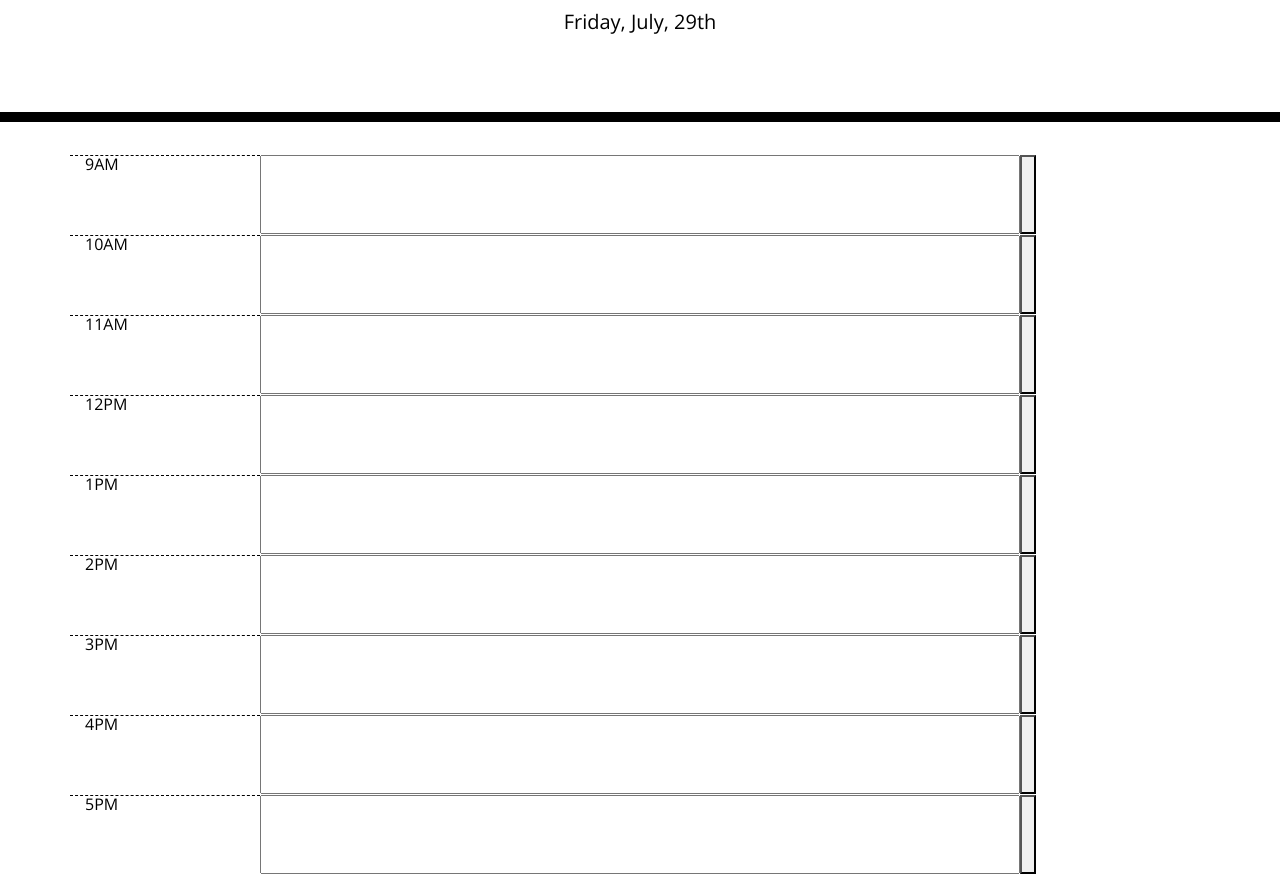
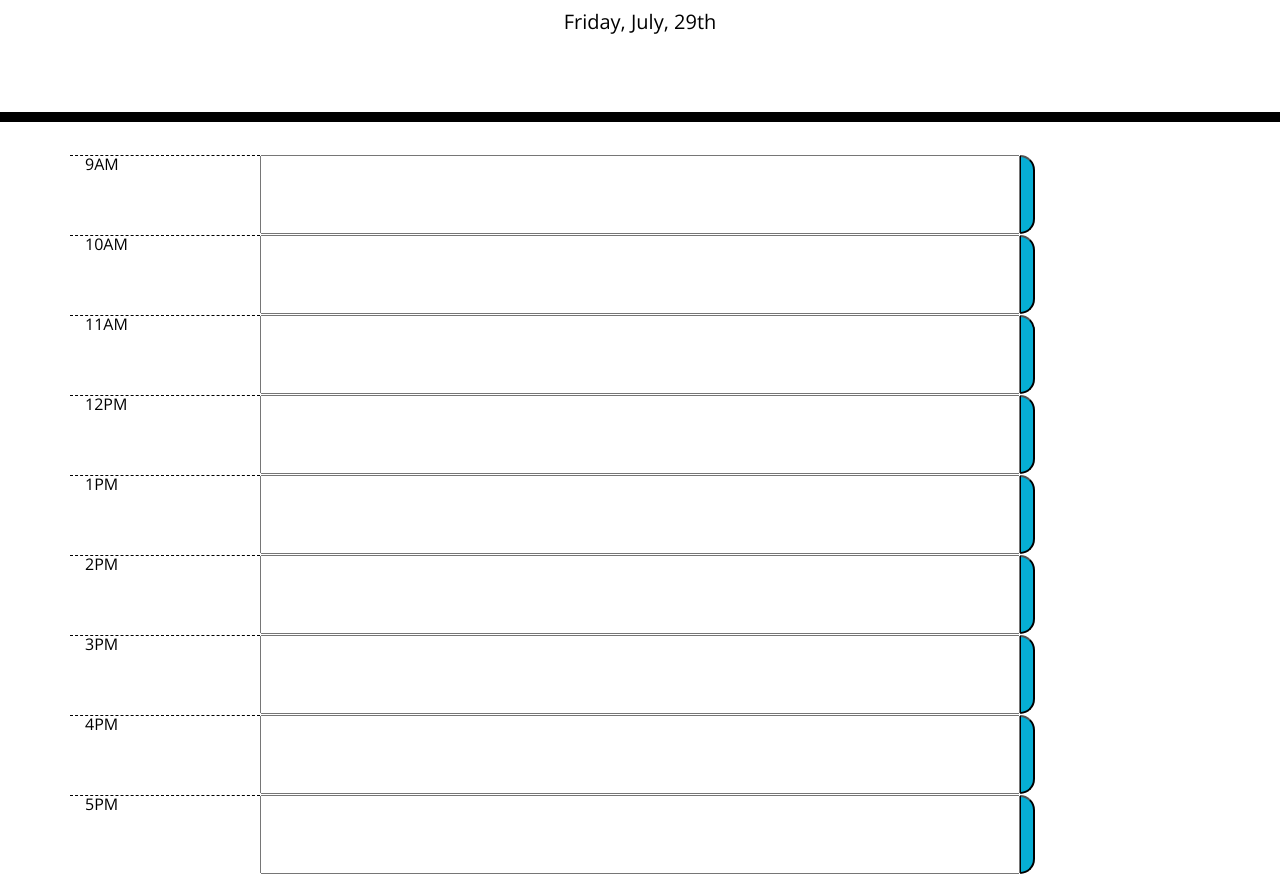
Before and after one commit to TabithaLy/third-party-api, a plain HTML site: page index.html in a window 1280 px wide. Shown: the part 182-1056 px from the top of the page. Drawn offline with nearby package versions, Linux system fonts and the light colour scheme.

Commit message:
fixed button variable

```diff
--- a/index.html
+++ b/index.html
@@ -40,63 +40,63 @@
         <div class="row">
           <div class="hour nine col-2"></div>
           <input type="text" class="textarea col-8">
-          <button type="button" class="save-btn"></button>
+          <button type="button" class="saveBtn"></button>
         </div>
       </div>
       <div>
         <div class="row">
           <div class="hour ten col-2"></div>
           <input type="text" class="textarea col-8">
-          <button type="button" class="save-btn"></button>
+          <button type="button" class="saveBtn"></button>
         </div>
       </div>
       <div>
         <div class="row">
           <div class="hour eleven col-2"></div>
           <input type="text" class="textarea col-8">
-          <button type="button" class="save-btn"></button>
+          <button type="button" class="saveBtn"></button>
         </div>
       </div>
       <div>
         <div class="row">
           <div class="hour noon col-2"></div>
           <input type="text" class="textarea col-8">
-          <button type="button" class="save-btn"></button>
+          <button type="button" class="saveBtn"></button>
         </div>
       </div>
       <div>
         <div class="row">
           <div class="hour one col-2"></div>
           <input type="text" class="textarea col-8">
-          <button type="button" class="save-btn"></button>
+          <button type="button" class="saveBtn"></button>
         </div>
       </div>
       <div>
         <div class="row">
           <div class="hour two col-2"></div>
           <input type="text" class="textarea col-8">
-          <button type="button" class="save-btn"></button>
+          <button type="button" class="saveBtn"></button>
         </div>
       </div>
       <div>
         <div class="row">
           <div class="hour three col-2"></div>
           <input type="text" class="textarea col-8">
-          <button type="button" class="save-btn"></button>
+          <button type="button" class="saveBtn"></button>
         </div>
       </div>
       <div>
         <div class="row">
           <div class="hour four col-2"></div>
           <input type="text" class="textarea col-8">
-          <button type="button" class="save-btn"></button>
+          <button type="button" class="saveBtn"></button>
         </div>
       </div>
       <div>
         <div class="row">
           <div class="hour five col-2"></div>
           <input type="text" class="textarea col-8">
-          <button type="button" class="save-btn"></button>
+          <button type="button" class="saveBtn"></button>
         </div>
       </div>
     </div>
```
